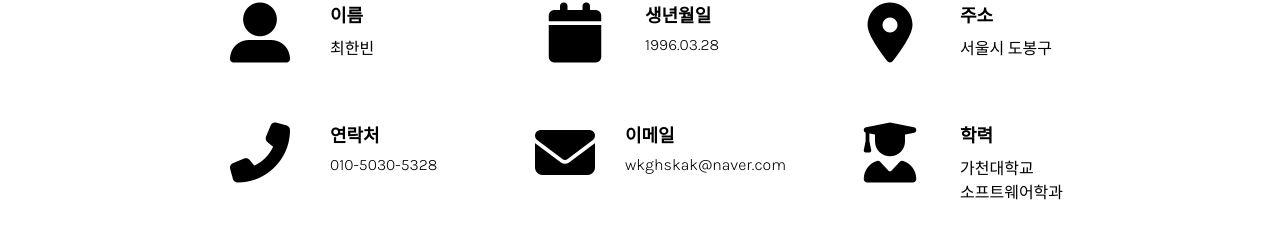
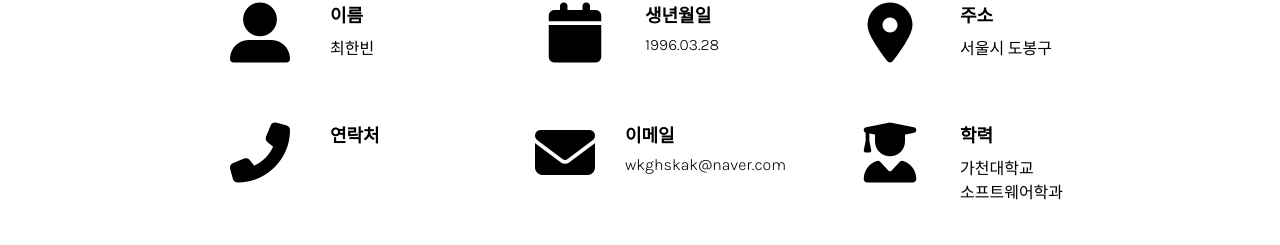
Before and after one commit to hanbinchoi/portfolio, a plain HTML site: page index.html in a window 1280 px wide. Shown: the part 924-1169 px from the top of the page. Drawn offline with Linux system fonts and the light colour scheme.

Commit message:
Update index.html

```diff
--- a/index.html
+++ b/index.html
@@ -89,7 +89,7 @@
                 </div>
                 <div class="major_container">
                     <h2 class="major_title">연락처</h2>
-                    <div class="major_description">010-5030-5328</div>
+                    <div class="major_description"></div>
                 </div>
             </div>
             <div class="major">
```
